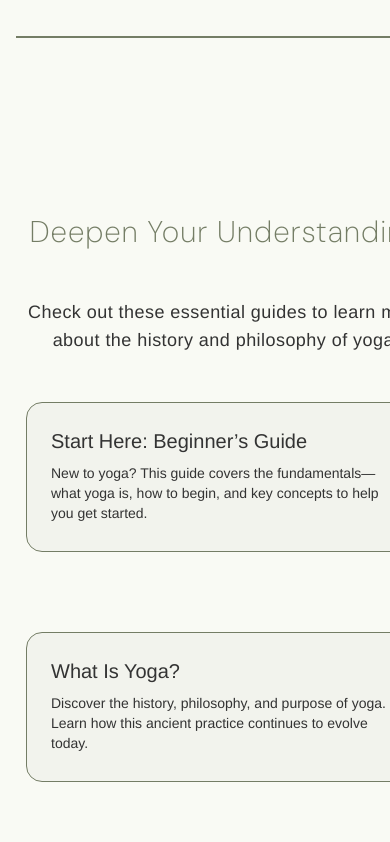
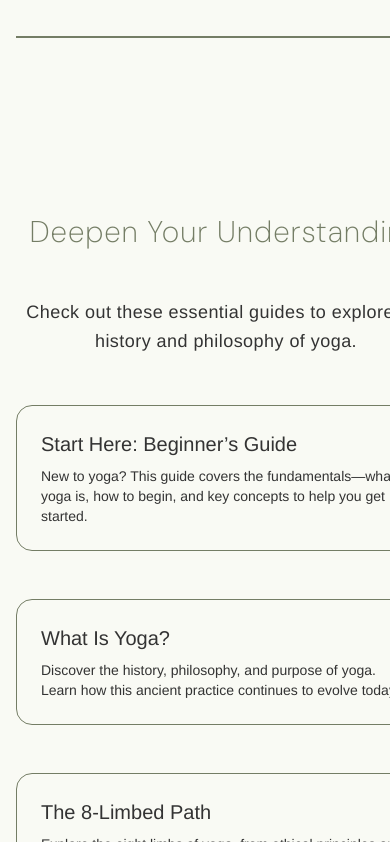
Before and after one commit to samanthacabrera/yoga-library, a React (Vite) app: page / in a window 390 px wide. Shown: the part 7230-8072 px from the top of the page. Built offline with nearby package versions, Linux system fonts and the light colour scheme.

Commit message:
update learn more section styling to match others

```diff
--- a/src/components/Home.jsx
+++ b/src/components/Home.jsx
@@ -202,25 +202,29 @@ const Home = () => {
           </div>
         </motion.div>
 
-
-
         {/* Learn More */}
-        <motion.div initial="hidden" whileInView="visible" viewport={{ once: false, amount: 0.2 }} variants={{ hidden: {}, visible: { transition: { staggerChildren: 0.3 } } }}>
-          <div className="flex flex-col border-t-2 border-moss py-32 text-center">
+        <motion.div
+          initial="hidden"
+          whileInView="visible"
+          viewport={{ once: false, amount: 0.2 }}
+          variants={{ hidden: {}, visible: { transition: { staggerChildren: 0.3 } } }}
+          className="border-t-2 border-moss py-32 text-center"
+        >
           <motion.h2
             variants={{ hidden: { opacity: 0, y: 50 }, visible: { opacity: 1, y: 0, transition: { duration: 1 } } }}
             className="heading text-3xl md:text-6xl tracking-wider py-12"
           >
             Deepen Your Understanding
           </motion.h2>
+
           <motion.p
             variants={{ hidden: { opacity: 0, y: 50 }, visible: { opacity: 1, y: 0, transition: { duration: 1 } } }}
-              className="text-lg md:text-xl max-w-lg mx-auto tracking-wide"
+            className="text-lg md:text-xl max-w-lg mx-auto tracking-wide leading-relaxed"
           >
-              Check out these essential guides to learn more about the history and philosophy of yoga.
+            Check out these essential guides to explore the history and philosophy of yoga.
           </motion.p>
 
-            <div className="mt-12 grid md:grid-cols-2 gap-20 max-w-4xl mx-auto items-center text-left">
+          <div className="mt-12 grid md:grid-cols-2 gap-12 max-w-4xl mx-auto items-center text-left">
             {[
               { link: "/what-is-yoga/beginners-guide", title: "Start Here: Beginner’s Guide", description: "New to yoga? This guide covers the fundamentals—what yoga is, how to begin, and key concepts to help you get started." },
               { link: "/what-is-yoga/overview", title: "What Is Yoga?", description: "Discover the history, philosophy, and purpose of yoga. Learn how this ancient practice continues to evolve today." },
@@ -236,16 +240,17 @@ const Home = () => {
                   visible: { opacity: 1, y: 0, transition: { duration: 1 } },
                 }}
               >
-                  <Link to={item.link} className="block w-[400px] h-[150px] p-6 bg-moss bg-opacity-5 hover:bg-opacity-20 hover:shadow transition-all duration-300 border border-moss rounded-2xl">
+                <Link
+                  to={item.link}
+                  className="block p-6 border border-moss rounded-2xl transition-all duration-300 hover:scale-105 hover:bg-moss hover:text-white"
+                >
                   <h3 className="text-xl font-medium">{item.title}</h3>
                   <p className="mt-2 text-sm">{item.description}</p>
                 </Link>
               </motion.div>
             ))}
           </div>
-          </div>
         </motion.div>
-
 
        {/* Testimonials */}
       <motion.div initial="hidden" whileInView="visible" viewport={{ once: false, amount: 0.2 }} variants={{ hidden: {}, visible: { transition: { staggerChildren: 0.3 } } }}>
```
Lines whose indentation alone changed are shown as unchanged.
